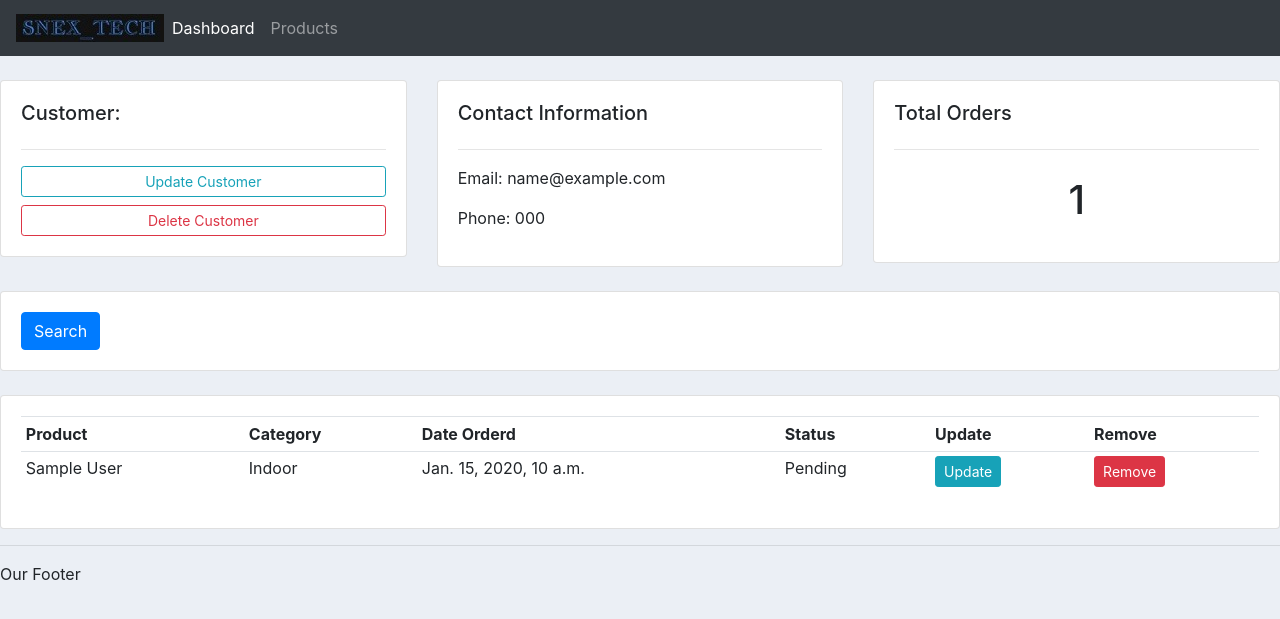
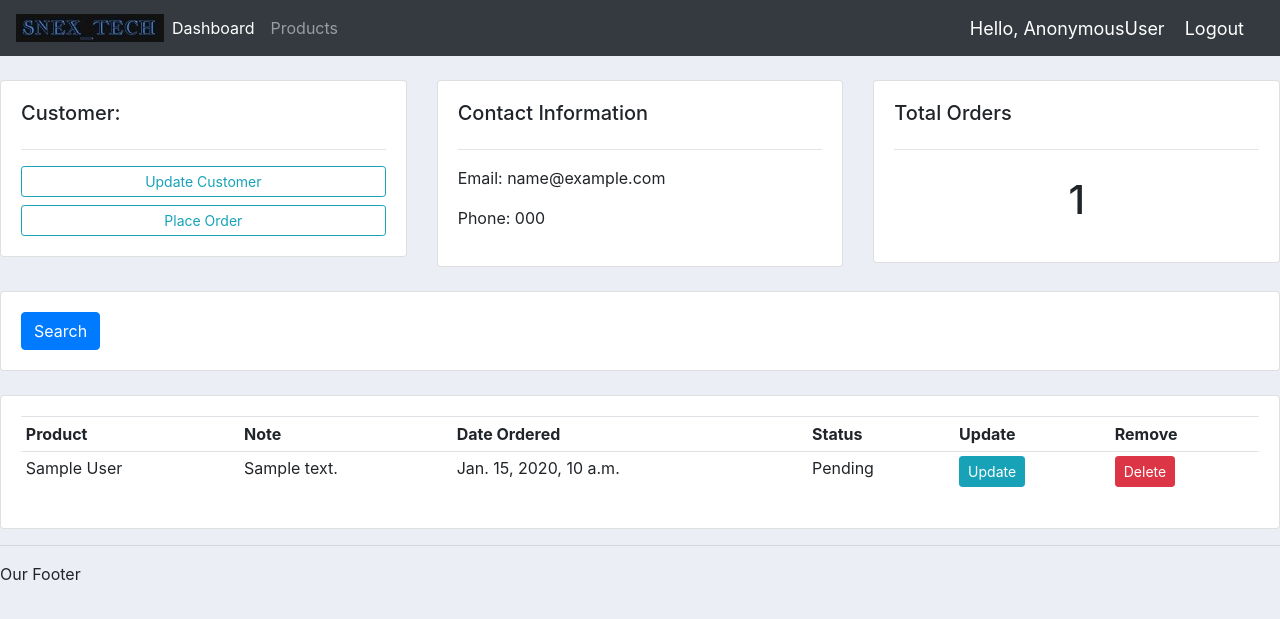
Before and after one commit to Snex-Thadeus/CRM, a Django app: template accounts/templates/accounts/customer.html in a window 1280 px wide. Shown: the top 619 px of the page. Run offline with Django 3.2, Linux system fonts and the light colour scheme; tables that the repository leaves empty hold one stand-in row (values such as "Sample post"); the template is opened without the code that fills it: values that come from a table or form of the project are taken from there, most other values are stand-ins (such as "Sample title", 1, 10 or a date in 2020); some libraries are stand-ins or nearby versions.

Commit message:
Models and user authentication

```diff
--- a/CRM/settings.py
+++ b/CRM/settings.py
@@ -38,6 +38,7 @@ INSTALLED_APPS = [
     'django.contrib.messages',
     'django.contrib.staticfiles',
     'accounts',
+    'django_filters',
 ]
 
 MIDDLEWARE = [
--- a/accounts/models.py
+++ b/accounts/models.py
@@ -44,3 +44,7 @@ class Order(models.Model):
     product = models.ForeignKey(Product, null=True, on_delete=models.SET_NULL)
     date_created = models.DateTimeField(auto_now_add=True, null=True)
     status = models.CharField(max_length=200, null=True, choices=STATUS)
+    note = models.CharField(max_length=500, null=True)
+
+    def __str__(self):
+        return self.product.name
--- a/accounts/templates/accounts/customer.html
+++ b/accounts/templates/accounts/customer.html
@@ -10,7 +10,7 @@
 			<h5>Customer:</h5>
 			<hr>
 			<a class="btn btn-outline-info  btn-sm btn-block" href="">Update Customer</a>
-			<a class="btn btn-outline-danger  btn-sm btn-block" href="">Delete Customer</a>
+			<a class="btn btn-outline-info  btn-sm btn-block" href="{% url 'create_order' customer.id %}">Place Order</a>
 
 		</div>
 	</div>
@@ -39,7 +39,7 @@
 	<div class="col">
 		<div class="card card-body">
 			<form method="get">
-
+				{{myFilter.form}}
 		    <button class="btn btn-primary" type="submit">Search</button>
 		  </form>
 		</div>
@@ -54,8 +54,8 @@
 			<table class="table table-sm">
 				<tr>
 					<th>Product</th>
-					<th>Category</th>
-					<th>Date Orderd</th>
+					<th>Note</th>
+					<th>Date Ordered</th>
 					<th>Status</th>
 					<th>Update</th>
 					<th>Remove</th>
@@ -65,11 +65,11 @@
 
 				<tr>
 					<td>{{order.product}}</td>
-					<td>{{order.product.category}}</td>
+					<td>{{order.note}}</td>
 					<td>{{order.date_created}}</td>
 					<td>{{order.status}}</td>
-					<td><a class="btn btn-sm btn-info" href="">Update</a></td>
-					<td><a class="btn btn-sm btn-danger" href="">Remove</a></td>
+					<td><a class="btn btn-sm btn-info" href="{% url 'update_order' order.id %}">Update</a> </td>
+					<td><a class="btn btn-sm btn-danger" href="{% url 'delete_order' order.id %}">Delete</a> </td>
 				</tr>
 				{% endfor %}
 
--- a/accounts/templates/accounts/navbar.html
+++ b/accounts/templates/accounts/navbar.html
@@ -1,4 +1,12 @@
 {% load static%}
+
+<style>
+  .hello-msg{
+    font-size: 18px;
+    color: #fff;
+    margin-right: 20px;
+  }
+</style>
 
 <nav class="navbar navbar-expand-lg navbar-dark bg-dark">
   <a href="{% url 'home' %}"> <img src="{% static 'images/snex.jpg' %}"> </a>
@@ -13,7 +21,8 @@
       <li class="nav-item">
         <a class="nav-link" href="{% url 'product' %}">Products</a>
       </li>
-
     </ul>
   </div>
+    <span class="hello-msg">Hello, {{request.user}} </span>
+    <span><a class="hello-msg" href="{% url 'logout' %}">Logout</a> </span>
 </nav>
--- a/accounts/urls.py
+++ b/accounts/urls.py
@@ -1,8 +1,19 @@
+from django.urls import path
 from . import views
-from django.urls import path
+
 
 urlpatterns = [
-    path('', views.home, name='home'),
+    path('register/', views.registerPage, name="register"),
+    path('login/', views.loginPage, name="login"),
+    path('logout/', views.logoutUser, name="logout"),
+
+    path('', views.home, name="home"),
     path('product/', views.products, name='product'),
-    path('customer/<str:pk_test>/', views.customer, name='customer'),
+    path('customer/<str:pk_test>/', views.customer, name="customer"),
+
+    path('create_order/', views.createOrder, name="create_order"),
+    path('update_order/<str:pk>/', views.updateOrder, name="update_order"),
+    path('delete_order/<str:pk>/', views.deleteOrder, name="delete_order"),
+
+
 ]
```
Also changed, not shown: accounts/templates/accounts/dashboard.html (+4 -4 lines), accounts/views.py (+101 -2 lines).
